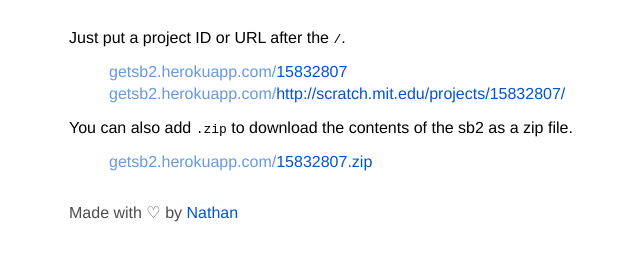
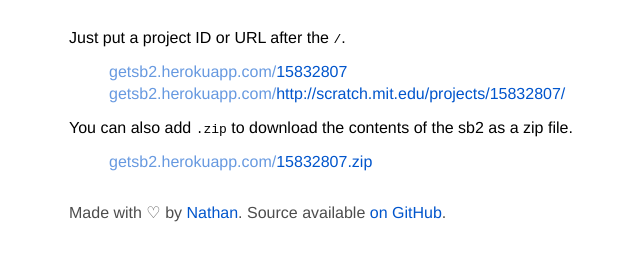
Before and after one commit to tjvr/getsb2, a website: page index.html in a window 1280 px wide. Shown: the part 90-350 px from the top of the page, without its empty margins (251-891 px from the left). Drawn offline with Linux system fonts and the light colour scheme.

Commit message:
Add link to GitHub (and missing full stop)

```diff
--- a/index.html
+++ b/index.html
@@ -60,4 +60,4 @@
 <ul>
   <li><a href=/15832807.zip>getsb2.herokuapp.com/<strong>15832807.zip</strong></a>
 </ul>
-<footer><p>Made with ♡ by <a href=https://github.com/nathan><strong>Nathan</strong></a></p></footer>
+<footer><p>Made with ♡ by <a href=https://github.com/nathan><strong>Nathan</strong></a>. Source available <a href=https://github.com/nathan/getsb2><strong>on GitHub</strong></a>.</p></footer>
```
